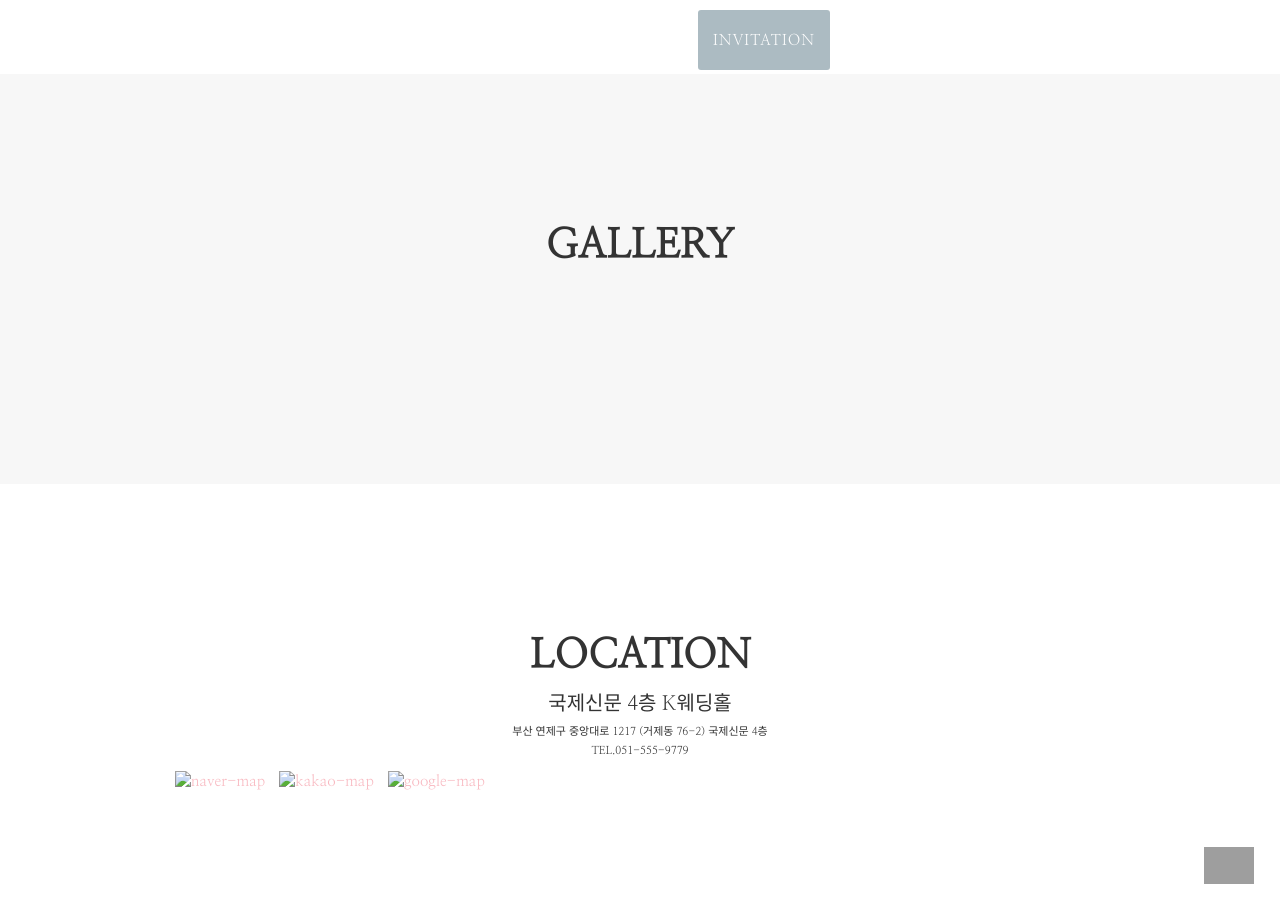
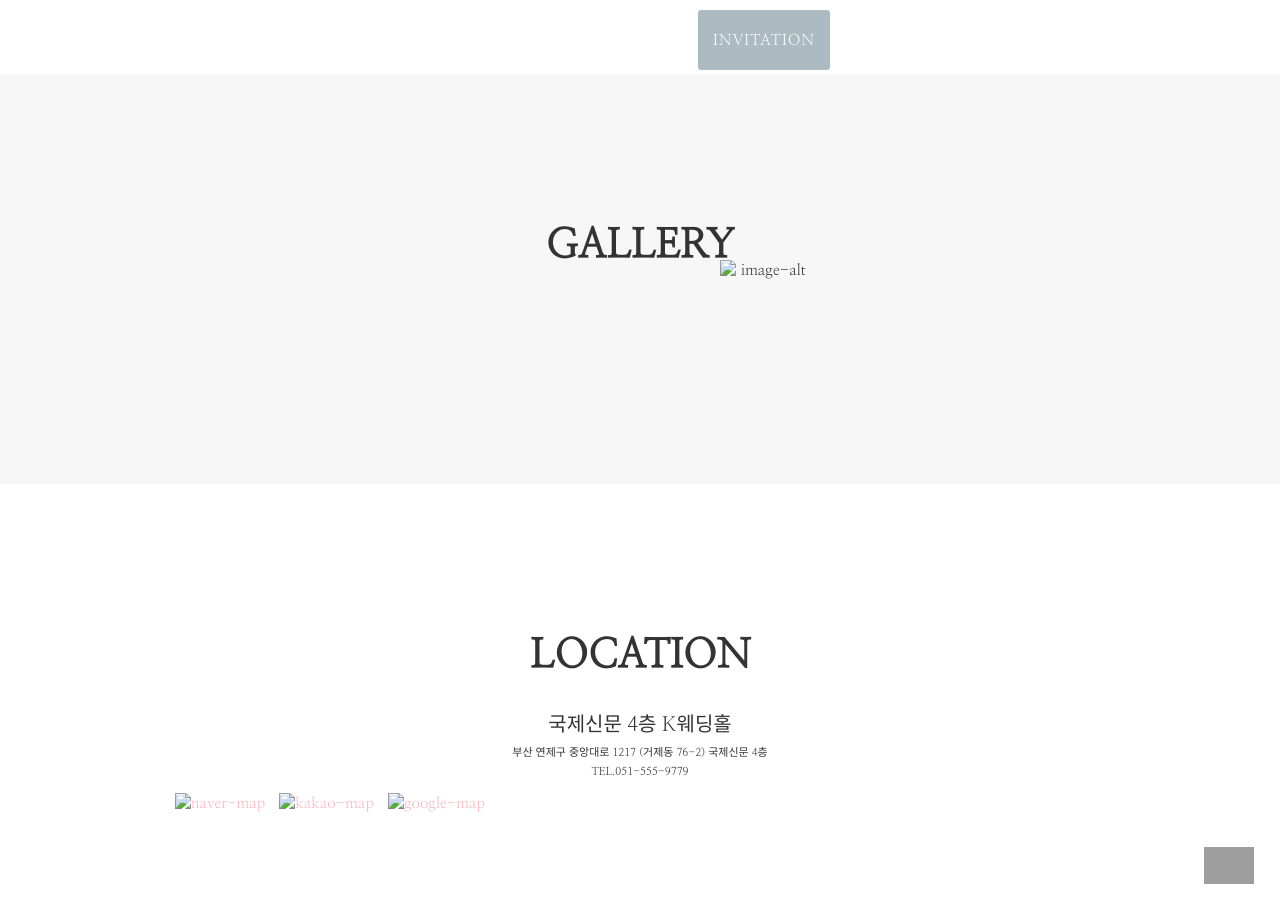
Before and after one commit to gusehdqo/LoveStory_Mysister, a Jekyll site: the page built from _posts/2020-07-19-test.markdown, in a window 1280 px wide and 900 px high, scrolled down 2141 px. Built offline with Jekyll 4.4.1, drawn with Linux system fonts in a browser that asks for light colours; some web fonts are replaced; comment, search, counter and statistics services are not loaded; a style sheet for code colours, icons or effects is not loaded; grey boxes are pictures that could not be loaded.

Commit message:
Update about.html

```diff
--- a/_includes/about.html
+++ b/_includes/about.html
@@ -9,7 +9,7 @@
 
                     <img src="img/about/calendar.jpg" class="img-responsive img-centered" alt="" style=";width:90%;">
 <!--                         <img src="img/about/heart.png" class="img-responsive img-centered" alt="" style="width:8%;margin-left:57%;margin-top:-38%;margin-bottom:38%"> -->
-                    <img src="img/about/heart.png" class="img-responsive img-centered" alt="" style="width:8%;margin-left:57%;margin-top:-38%;margin-bottom:38%" href="#portfolioModal30" data-toggle="modal">
+                    <img src="img/about/heart.png" class="img-responsive img-centered" alt="image-alt" style="width:8%;margin-left:57%;margin-top:-38%;margin-bottom:38%" href="#portfolioModal30" data-toggle="modal">
 
                     <h3 class="section-subheading text-muted">국제신문 4층 K웨딩홀</h3>
                     <div class="timeline-body">
```
